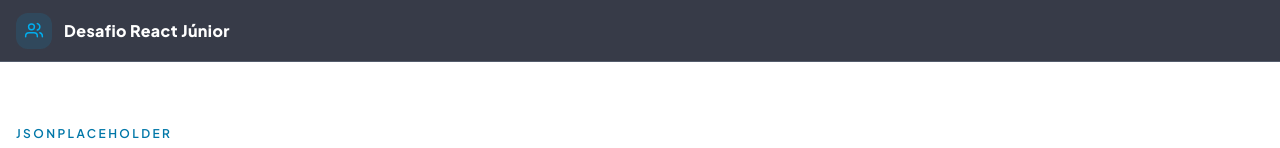
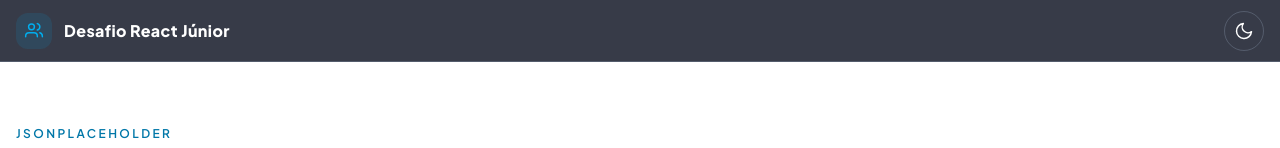
Before and after one commit to mancijo/desafio-react-junior, a React (Vite) app: page / in a window 1280 px wide. Shown: the top 148 px of the page. Built offline with nearby package versions, Linux system fonts and the light colour scheme; no server answers.

Commit message:
feat: alterna entre modo claro e escuro com escolha salva (US13)
Co-Authored-By: Claude Opus 5.5 <noreply@anthropic.com>

```diff
--- a/src/App.tsx
+++ b/src/App.tsx
@@ -5,8 +5,10 @@ import { Header } from './components/Header'
 import { LoadingSpinner } from './components/LoadingSpinner'
 import { SearchBar } from './components/SearchBar'
 import { SelectField } from './components/SelectField'
+import { ThemeToggle } from './components/ThemeToggle'
 import { UserDetailsModal } from './components/UserDetailsModal'
 import { UserList } from './components/UserList'
+import { useTheme } from './hooks/useTheme'
 import { useUsers } from './hooks/useUsers'
 import type { User } from './types/user'
 import {
@@ -26,6 +28,7 @@ const SORT_OPTIONS = [
 
 function App() {
   const { users, status } = useUsers()
+  const { theme, toggleTheme } = useTheme()
   const [searchTerm, setSearchTerm] = useState('')
   const [filters, setFilters] = useState<UserFilters>(NO_FILTERS)
   const [sortOrder, setSortOrder] = useState<SortOrder>('asc')
@@ -54,7 +57,7 @@ function App() {
 
   return (
     <>
-      <Header />
+      <Header actions={<ThemeToggle theme={theme} onToggle={toggleTheme} />} />
       <main className="mx-auto max-w-content px-4 pt-[calc(62px+3rem)] pb-16 sm:pt-[calc(62px+4rem)]">
         <section aria-labelledby="page-title" className="max-w-3xl">
           <p className="text-xs font-semibold tracking-[0.2em] text-primary-dark uppercase dark:text-primary">
--- /dev/null
+++ b/src/components/ThemeToggle.tsx
@@ -0,0 +1,50 @@
+import type { Theme } from '../hooks/useTheme'
+
+interface ThemeToggleProps {
+  theme: Theme
+  onToggle: () => void
+}
+
+/** Botão em pílula que alterna o modo; o rótulo acessível indica a ação. */
+export function ThemeToggle({ theme, onToggle }: ThemeToggleProps) {
+  const isDark = theme === 'dark'
+  const label = isDark ? 'Ativar modo claro' : 'Ativar modo escuro'
+
+  return (
+    <button
+      type="button"
+      onClick={onToggle}
+      aria-label={label}
+      title={label}
+      className="flex size-10 items-center justify-center rounded-pill border border-border-subtle text-white transition-colors duration-300 hover:border-primary hover:text-primary focus-visible:outline-2 focus-visible:outline-offset-2 focus-visible:outline-primary motion-reduce:transition-none"
+    >
+      {isDark ? (
+        <svg
+          aria-hidden="true"
+          viewBox="0 0 24 24"
+          fill="none"
+          stroke="currentColor"
+          strokeWidth="1.75"
+          strokeLinecap="round"
+          className="size-5"
+        >
+          <circle cx="12" cy="12" r="4" />
+          <path d="M12 2v2M12 20v2M4.93 4.93l1.41 1.41M17.66 17.66l1.41 1.41M2 12h2M20 12h2M4.93 19.07l1.41-1.41M17.66 6.34l1.41-1.41" />
+        </svg>
+      ) : (
+        <svg
+          aria-hidden="true"
+          viewBox="0 0 24 24"
+          fill="none"
+          stroke="currentColor"
+          strokeWidth="1.75"
+          strokeLinecap="round"
+          strokeLinejoin="round"
+          className="size-5"
+        >
+          <path d="M21 12.79A9 9 0 1 1 11.21 3 7 7 0 0 0 21 12.79z" />
+        </svg>
+      )}
+    </button>
+  )
+}
--- /dev/null
+++ b/src/hooks/useTheme.ts
@@ -0,0 +1,76 @@
+import { useCallback, useEffect, useState } from 'react'
+
+export type Theme = 'light' | 'dark'
+
+/** Chave da escolha salva. O script inline do index.html usa a mesma chave. */
+export const THEME_STORAGE_KEY = 'theme'
+const DARK_QUERY = '(prefers-color-scheme: dark)'
+
+function readStoredTheme(): Theme | null {
+  try {
+    const value = localStorage.getItem(THEME_STORAGE_KEY)
+    return value === 'light' || value === 'dark' ? value : null
+  } catch {
+    return null
+  }
+}
+
+function saveTheme(theme: Theme): void {
+  try {
+    localStorage.setItem(THEME_STORAGE_KEY, theme)
+  } catch {
+    // Sem localStorage (modo privado, bloqueio): a escolha vale só nesta visita.
+  }
+}
+
+function systemTheme(): Theme {
+  return typeof window.matchMedia === 'function' && window.matchMedia(DARK_QUERY).matches
+    ? 'dark'
+    : 'light'
+}
+
+interface ThemeState {
+  theme: Theme
+  /** O visitante já escolheu um modo pelo botão (nesta ou em visitas anteriores). */
+  hasChoice: boolean
+}
+
+function initialState(): ThemeState {
+  const stored = readStoredTheme()
+  return stored ? { theme: stored, hasChoice: true } : { theme: systemTheme(), hasChoice: false }
+}
+
+/**
+ * Modo claro/escuro:
+ * - sem escolha salva, segue `prefers-color-scheme` (inclusive se mudar com a página aberta);
+ * - o botão alterna e salva a escolha em `localStorage`, que passa a prevalecer;
+ * - aplica a classe `dark` no `<html>` (Tailwind `darkMode: 'class'`).
+ */
+export function useTheme(): { theme: Theme; toggleTheme: () => void } {
+  const [state, setState] = useState<ThemeState>(initialState)
+
+  useEffect(() => {
+    document.documentElement.classList.toggle('dark', state.theme === 'dark')
+  }, [state.theme])
+
+  useEffect(() => {
+    if (state.hasChoice || typeof window.matchMedia !== 'function') return
+
+    const query = window.matchMedia(DARK_QUERY)
+    const handleChange = (event: MediaQueryListEvent) =>
+      setState({ theme: event.matches ? 'dark' : 'light', hasChoice: false })
+
+    query.addEventListener('change', handleChange)
+    return () => query.removeEventListener('change', handleChange)
+  }, [state.hasChoice])
+
+  const toggleTheme = useCallback(() => {
+    setState((current) => {
+      const next: Theme = current.theme === 'dark' ? 'light' : 'dark'
+      saveTheme(next)
+      return { theme: next, hasChoice: true }
+    })
+  }, [])
+
+  return { theme: state.theme, toggleTheme }
+}
```
